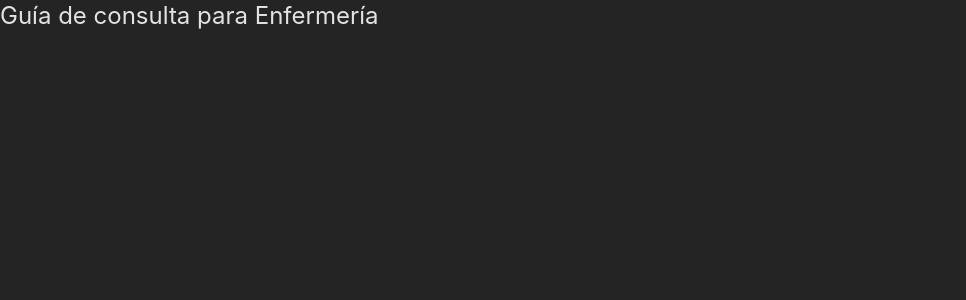
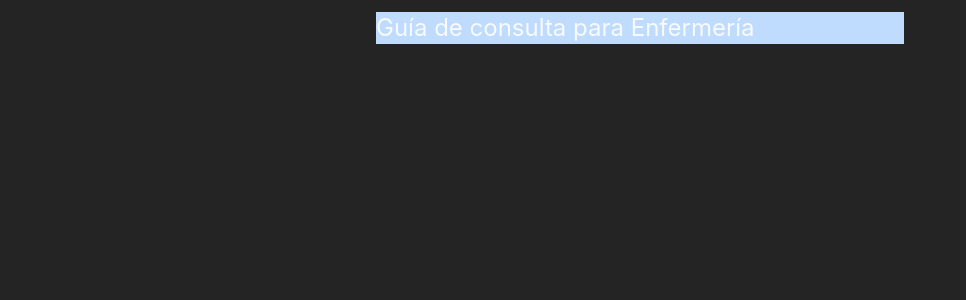
Before and after one commit to DiegoWEBD/Ingeso-Frontend, a React (Vite) app: page / in a window 1280 px wide. Shown: the top 300 px of the page, without its empty margins (0-966 px from the left). Built offline with nearby package versions, Linux system fonts and the light colour scheme.

Commit message:
implementación e integración AppContainer

```diff
--- a/src/App.tsx
+++ b/src/App.tsx
@@ -1,8 +1,10 @@
+import AppContainer from './presentation/components/AppContainer'
+
 function App() {
 	return (
-		<>
+		<AppContainer>
 			<div className="text-2xl">Guía de consulta para Enfermería</div>
-		</>
+		</AppContainer>
 	)
 }
 
--- /dev/null
+++ b/src/presentation/components/AppContainer.tsx
@@ -0,0 +1,15 @@
+import React, { ReactNode } from 'react'
+
+interface AppContainerProps {
+	children: ReactNode
+}
+
+const AppContainer: React.FC<AppContainerProps> = ({ children }) => {
+	return (
+		<div className="mx-auto my-3 w-[90%] sm:w-[33rem] flex flex-col gap-3 text-[0.8rem] bg-blue-200">
+			{children}
+		</div>
+	)
+}
+
+export default AppContainer
```
